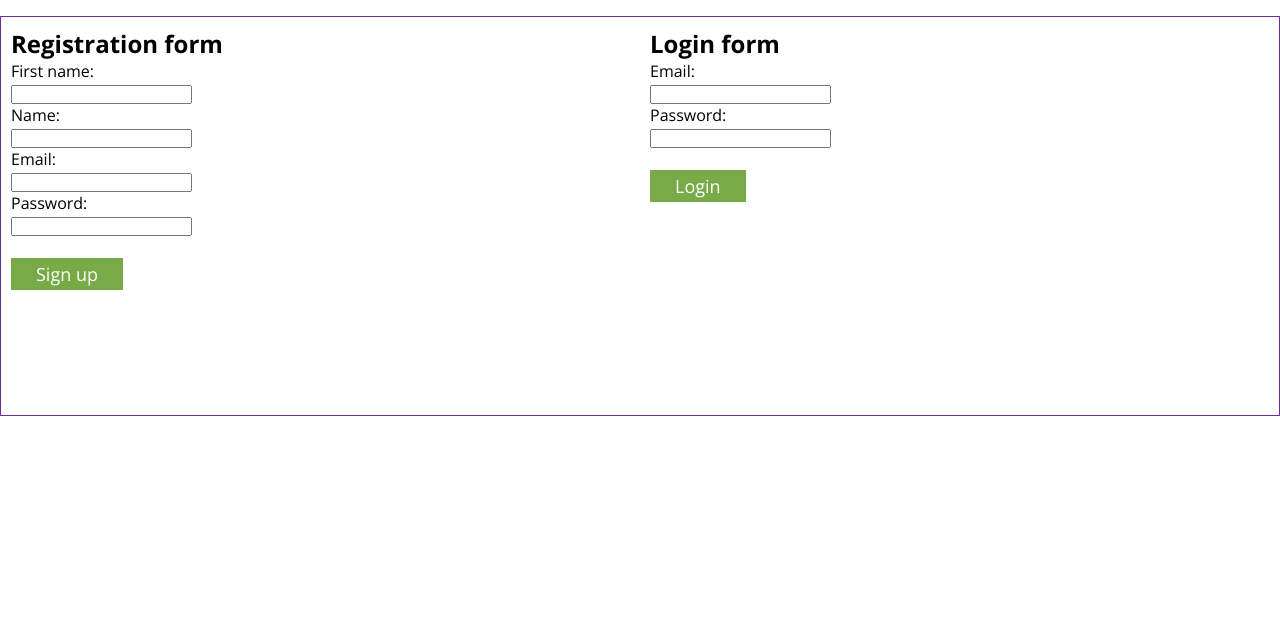
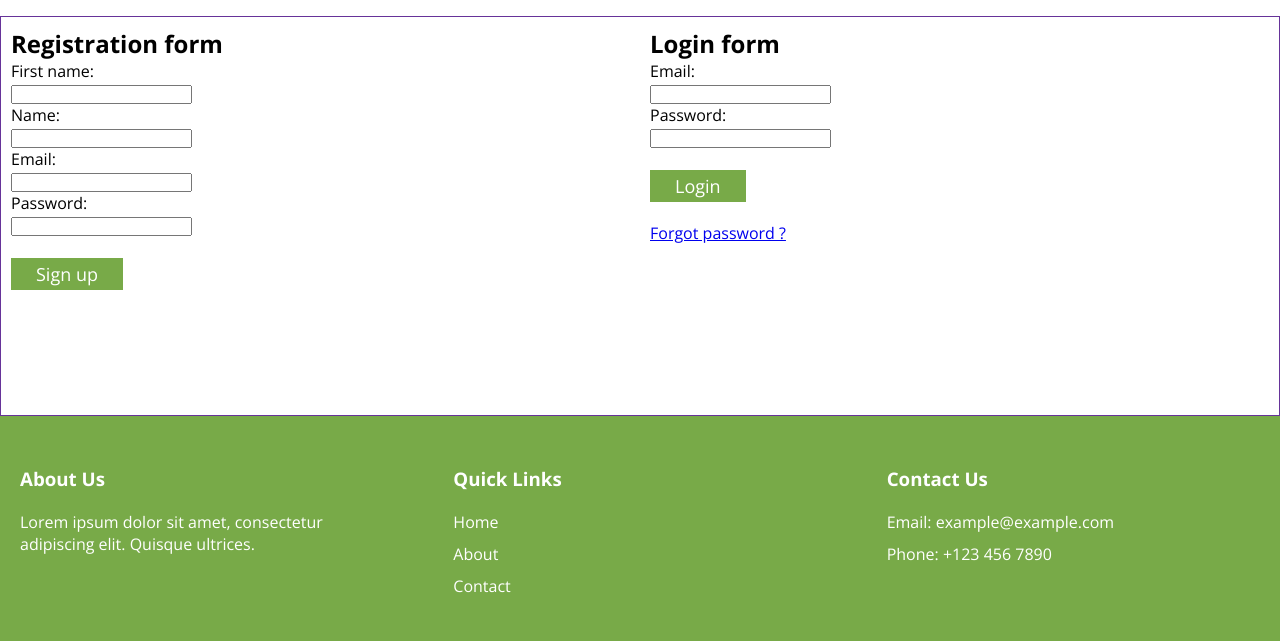
Before and after one commit to JulienLach/SeedExchange, a plain HTML site: page connexion.html in a window 1280 px wide. Shown: the part 81-722 px from the top of the page. Drawn offline with nearby package versions, Linux system fonts and the light colour scheme.

Commit message:
footer Register form and Login form ont the login page

```diff
--- a/connexion.html
+++ b/connexion.html
@@ -96,6 +96,7 @@
                     <div class="clearfix"></div><br>
                     <input class="submit" type="submit" value="Login">
                 </form>
+                <a href="#">Forgot password ?</a>
             </div>
         </div>
     </section>
@@ -106,10 +107,47 @@
 
     <!-- FOOTER -->
 
+
     <footer>
-        <div class="container-sm">
+        <div class="container">
+            <div class="grid-row">
+                <div class="grid-item">
+                    <h3>About Us</h3>
+                    <p>Lorem ipsum dolor sit amet, consectetur adipiscing elit. Quisque ultrices.</p>
+                </div>
+                <div class="grid-item">
+                    <h3>Quick Links</h3>
+                    <ul>
+                        <li><a href="#">Home</a></li>
+                        <li><a href="#">About</a></li>
+                        <li><a href="#">Contact</a></li>
+                    </ul>
+                </div>
+                <div class="grid-item">
+                    <h3>Contact Us</h3>
+                    <p>Email: example@example.com</p>
+                    <p>Phone: +123 456 7890</p>
+                </div>
+            </div>
+            <div class="grid-row">
+                <div class="grid-item text-center">
+                    <h2><i class="bi bi-tree-fill"></i>SeedExchange </h2>
+                    <hr>
+                    <p>&copy; 2023 - Tous droits réservés</p>
+                </div>
+            </div>
         </div>
     </footer>
+
+
+
+
+
+
+
+
+
+
 
     <script src="main.js"></script>
 </body>
--- a/style.css
+++ b/style.css
@@ -140,3 +140,55 @@ body {
     color: #fff;
     background-color: #E45C0E;
 }
+
+/* Footer  */
+
+
+footer {
+    background-color: #78AA48;
+    color: white;
+    padding: 30px 0;
+}
+
+.grid-row {
+    display: grid;
+    grid-template-columns: repeat(auto-fit, minmax(250px, 1fr));
+    grid-gap: 20px;
+}
+
+.grid-item {
+    padding: 20px;
+}
+
+footer h2 {
+    color: white;
+    margin-bottom: 20px;
+}
+
+footer h3 {
+    color: white;
+    margin-bottom: 20px;
+}
+
+footer ul {
+    list-style-type: none;
+    padding: 0;
+}
+
+footer li {
+    margin-bottom: 10px;
+}
+
+footer li a {
+    color: white;
+    text-decoration: none;
+}
+
+footer p {
+    margin-bottom: 10px;
+}
+
+footer hr {
+    border-color: white;
+    margin-bottom: 20px;
+}
```
